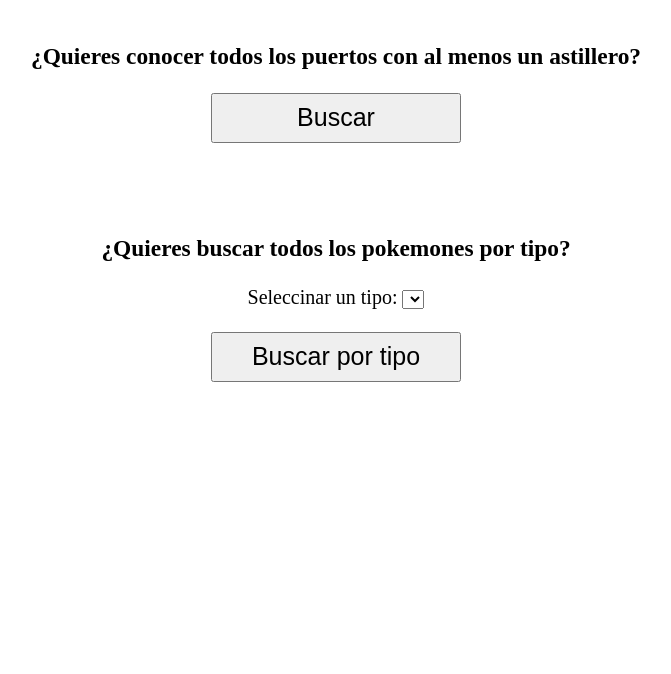
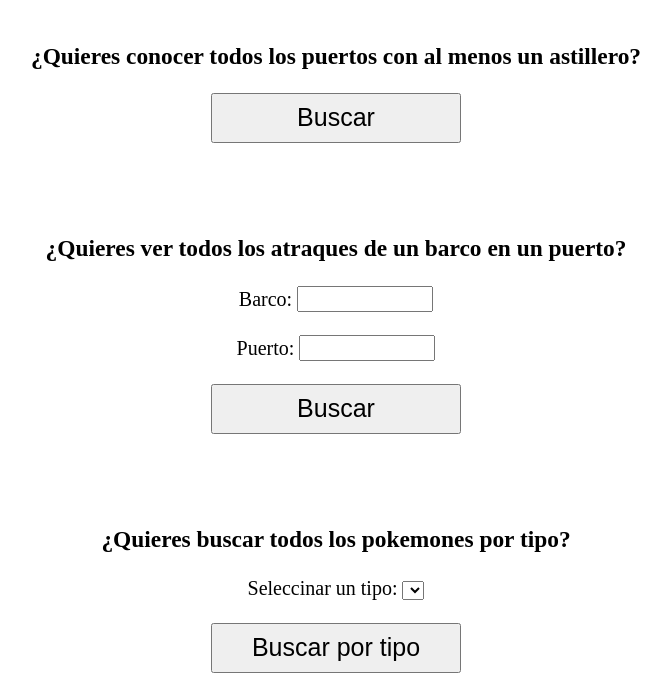
Before and after one commit to josejimenezp/IIC2413-Grupo37, a PHP site: page / in a window 1280 px wide. Shown: the part 582-1256 px from the top of the page, without its empty margins (312-983 px from the left). Before the commit the page ends 964 px from the top, so only its background shows below. Run offline with PHP 8.4, Linux system fonts and the light colour scheme; data that the repository does not hold is empty; some libraries are stand-ins or nearby versions.

Commit message:
consulta 4

```diff
--- a/Sites/index.php
+++ b/Sites/index.php
@@ -38,6 +38,21 @@
   <br>
   <br>
 
+  <h3 align="center"> ¿Quieres ver todos los atraques de un barco en un puerto?</h3>
+
+<form align="center" action="consultas/consulta4.php" method="post">
+  Barco:
+  <input type="text" name="barco_elegido">
+  <br/><br/>
+  Puerto:
+  <input type="text" name="puerto_elegido">
+  <br/><br/>
+  <input type="submit" value="Buscar">
+</form>
+<br>
+<br>
+<br>
+
   <h3 align="center">¿Quieres buscar todos los pokemones por tipo?</h3>
 
   <?php
```
Also changed, not shown: Sites/consultas/consulta4.php (+32 -0 lines).
